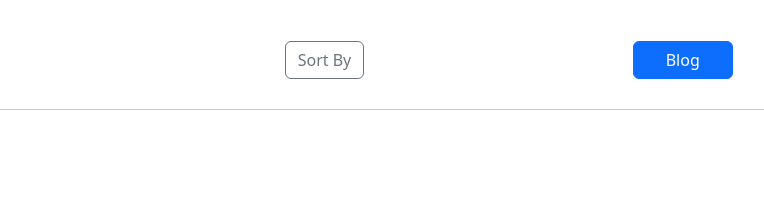
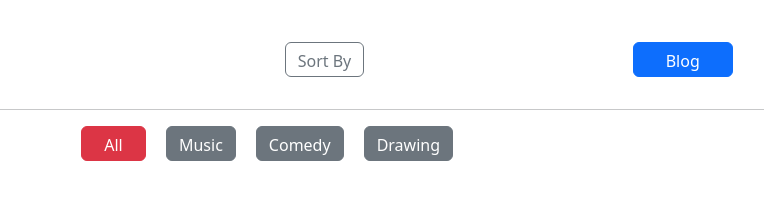
Before and after one commit to abunaim1/API_practice, a plain HTML site: page index.html in a window 1280 px wide. Shown: the full height of the page, 373-1137 px from the left. Drawn offline with nearby package versions, Linux system fonts and the light colour scheme; no server answers.

Commit message:
style done

```diff
--- a/app.js
+++ b/app.js
@@ -1,3 +1,7 @@
 fetch("https://openapi.programming-hero.com/api/videos/category/1000")
 .then(res => res.json())
 .then(data => console.log(data))
+
+const sortCard = sorting = () => {
+    console.log("HELLO");
+}
--- a/index.html
+++ b/index.html
@@ -11,12 +11,23 @@
 <body>
     <nav>
         <img src="./images/Logo.png" alt="">
-        <button class="btn btn-outline-secondary">Sort By</button>
+        <button onclick="sorting()" class="btn btn-outline-secondary">Sort By</button>
         <button class="btn btn-primary"> <a href="blog.html" target="_blank">Blog</a> </button>
     </nav>
     <hr>
     <section class="option">
-
+        <button class="btn btn-danger all">
+            All
+        </button>
+        <button class="btn btn-secondary">
+            Music
+        </button>
+        <button class="btn btn-secondary">
+            Comedy
+        </button>
+        <button class="btn btn-secondary">
+            Drawing
+        </button>
     </section>
     <section class="cards">
 
--- a/style.css
+++ b/style.css
@@ -13,3 +13,16 @@ nav a{
     text-decoration: none;
     color: white;
 }
+.option{
+    display: flex;
+    justify-content: center;
+    align-items: center;
+    column-gap: 20px;
+}
+.all{
+    width: 65px;
+    height: 35px;
+}
+.btn{
+    height: 35px;
+}
```
